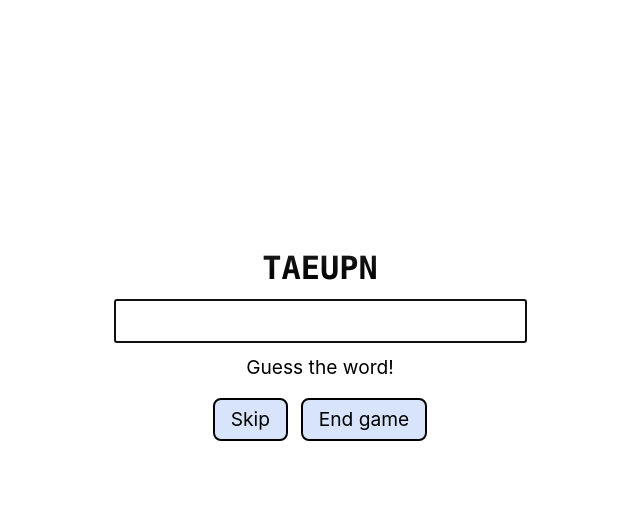
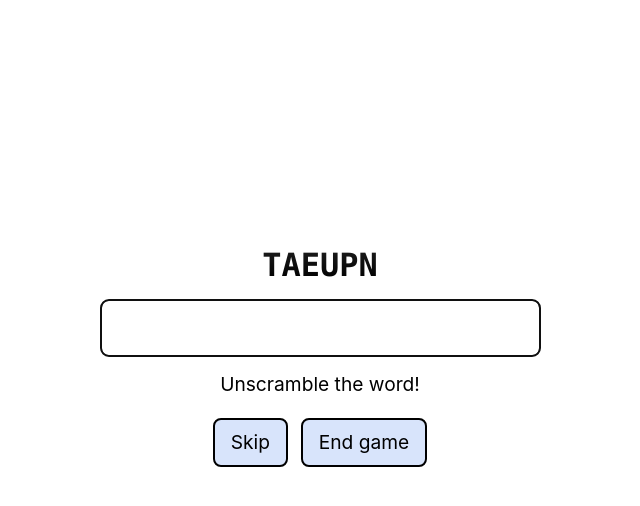
Before and after one commit to code-chronicles-code/react-word-scramble, a React (Create React App) app: page / in a window 1280 px wide. Both pictures are taken after a click on the button "Begin". Shown: the top 506 px of the page, without its empty margins (320-960 px from the left). Built offline with nearby package versions, Linux system fonts and the light colour scheme.

Commit message:
Bunch of styling

```diff
--- a/src/App.module.css
+++ b/src/App.module.css
@@ -11,7 +11,6 @@
 }
 
 .guess {
-  width: min-content;
   min-width: 50%;
   max-width: 100%;
   text-align: center;
--- a/src/App.tsx
+++ b/src/App.tsx
@@ -1,15 +1,24 @@
 import React, { type ReactNode } from "react";
 
 import styles from "./App.module.css";
-import FinishedRounds from "./FinishedRounds";
-import useAppState from "./hooks/useAppState";
+import Rounds from "./Rounds";
+import useAppState, { type Round } from "./hooks/useAppState";
 import useLoadData from "./hooks/useLoadData";
 import countIf from "./util/countIf";
 import pluralize from "./util/pluralize";
 
-function Container({ children }: { children: ReactNode }) {
+function Container({
+  children,
+  finishedRounds = [],
+  currentRound,
+}: {
+  children: ReactNode;
+  currentRound?: Round;
+  finishedRounds?: readonly Round[];
+}) {
   return (
     <div className={`${styles.container} centered-container flex-col`}>
+      <Rounds finishedRounds={finishedRounds} currentRound={currentRound} />
       {children}
     </div>
   );
@@ -27,7 +36,10 @@ export default function App() {
 
       return (
         <Container>
-          <div>Word pack is ready with {state.wordPack.length} words!</div>
+          <div>
+            Word pack (<strong>fruits</strong>) is ready with{" "}
+            {pluralize(state.wordPack.length, "word")}!
+          </div>
           <button onClick={() => dispatch({ type: "start-game" })}>
             Begin
           </button>
@@ -37,11 +49,10 @@ export default function App() {
 
     case "in-game": {
       return (
-        <Container>
-          <FinishedRounds
-            rounds={state.finishedRounds}
-            currentRound={state.currentRound}
-          />
+        <Container
+          finishedRounds={state.finishedRounds}
+          currentRound={state.currentRound}
+        >
           <label className={`${styles.guessLabel} centered-container flex-col`}>
             <input
               type="text"
@@ -52,7 +63,7 @@ export default function App() {
                 dispatch({ type: "update-guess", newGuess: ev.target.value })
               }
             />
-            <div>Guess the word!</div>
+            <div>Unscramble the word!</div>
           </label>
           <div className={`${styles.buttonRow} centered-container flex-row`}>
             <button onClick={() => dispatch({ type: "skip-word" })}>
@@ -69,13 +80,12 @@ export default function App() {
     case "post-game": {
       const wordsGuessed = countIf(
         state.finishedRounds,
-        (round) => round.didGuess
+        (round) => round.didGuess,
       );
       const wordsSkipped = state.finishedRounds.length - wordsGuessed;
 
       return (
-        <Container>
-          <FinishedRounds rounds={state.finishedRounds} />
+        <Container finishedRounds={state.finishedRounds}>
           <div>
             You guessed {pluralize(wordsGuessed, "word")} and skipped{" "}
             {pluralize(wordsSkipped, "word")}.
--- a/src/FinishedRounds.module.css
+++ b/src/Rounds.module.css
@@ -1,9 +1,9 @@
 .container {
-  gap: 1.5vw;
   height: 35%;
+  mask-image: linear-gradient(transparent, rgb(0 0 0 / 100%));
   overflow: hidden;
 
-  mask-image: linear-gradient(transparent, rgb(0 0 0 / 100%));
+  gap: 1.5vw;
 }
 
 /* double specificity to override other style */
--- a/src/FinishedRounds.tsx
+++ b/src/Rounds.tsx
@@ -1,18 +1,18 @@
 import React from "react";
 
-import styles from "./FinishedRounds.module.css";
+import styles from "./Rounds.module.css";
 import type { Round } from "./hooks/useAppState";
 import Word from "./Word";
 
 type Props = {
-  rounds: readonly Round[];
+  finishedRounds: readonly Round[];
   currentRound?: Round;
 };
 
-export default function FinishedRounds({ currentRound, rounds }: Props) {
+export default function Rounds({ currentRound, finishedRounds }: Props) {
   return (
     <div className={`${styles.container} centered-container flex-col`}>
-      {rounds.map(({ wordUnscrambled: word, didGuess }, index) => (
+      {finishedRounds.map(({ wordUnscrambled: word, didGuess }, index) => (
         <Word
           key={index}
           word={word}
--- a/src/index.css
+++ b/src/index.css
@@ -10,7 +10,7 @@ button {
   -moz-osx-font-smoothing: grayscale;
 
   font-size: calc(max(12px, 1.5vw));
-  line-height: 120%;
+  line-height: 150%;
 }
 
 html,
@@ -52,8 +52,8 @@ code {
   flex-direction: row;
 }
 
-button {
-  background: color-mix(in oklch, cornflowerblue 25%, transparent);
+button,
+input {
   border: calc(max(1px, 0.3vmin)) solid black;
   border-radius: 1vmin;
 
@@ -62,6 +62,10 @@ button {
   overflow: hidden;
 }
 
+button {
+  background: color-mix(in oklch, cornflowerblue 25%, transparent);
+}
+
 button:hover,
 button:focus {
   background: color-mix(in oklch, cornflowerblue 45%, transparent);
```
